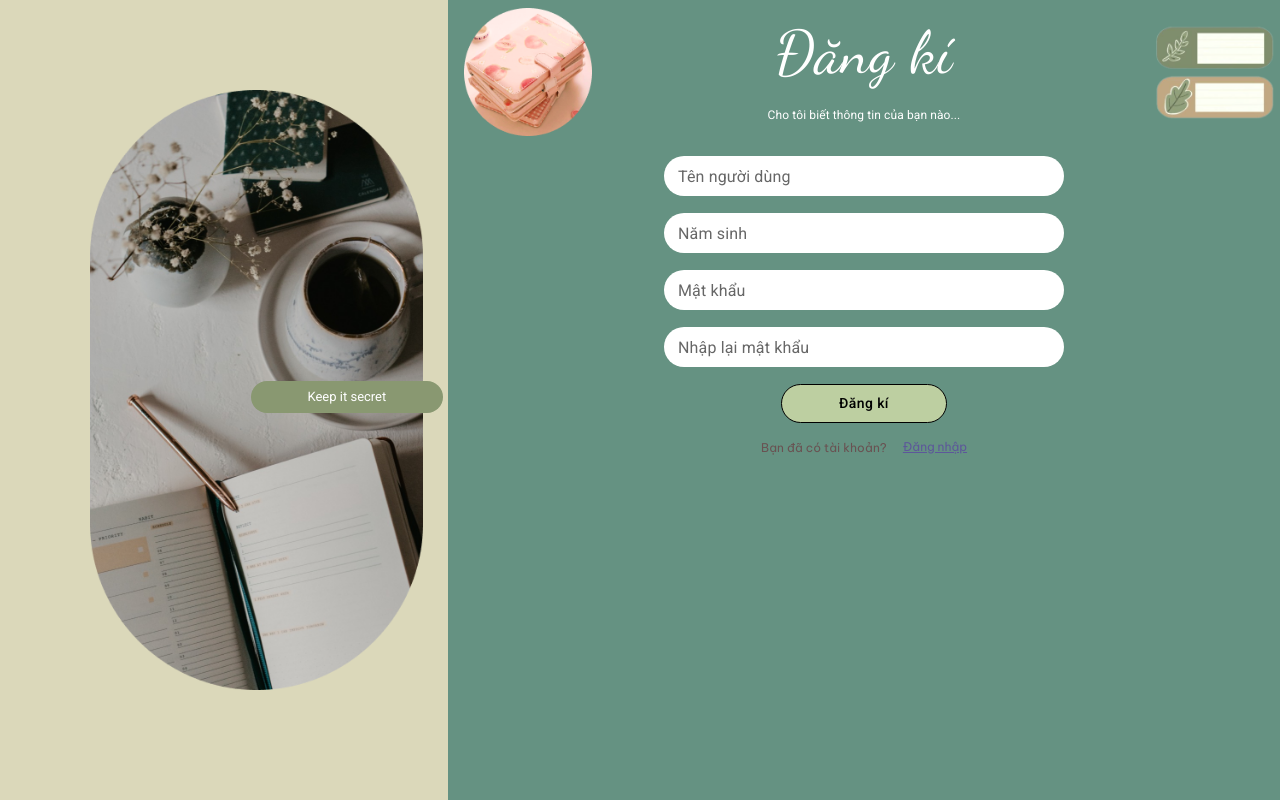
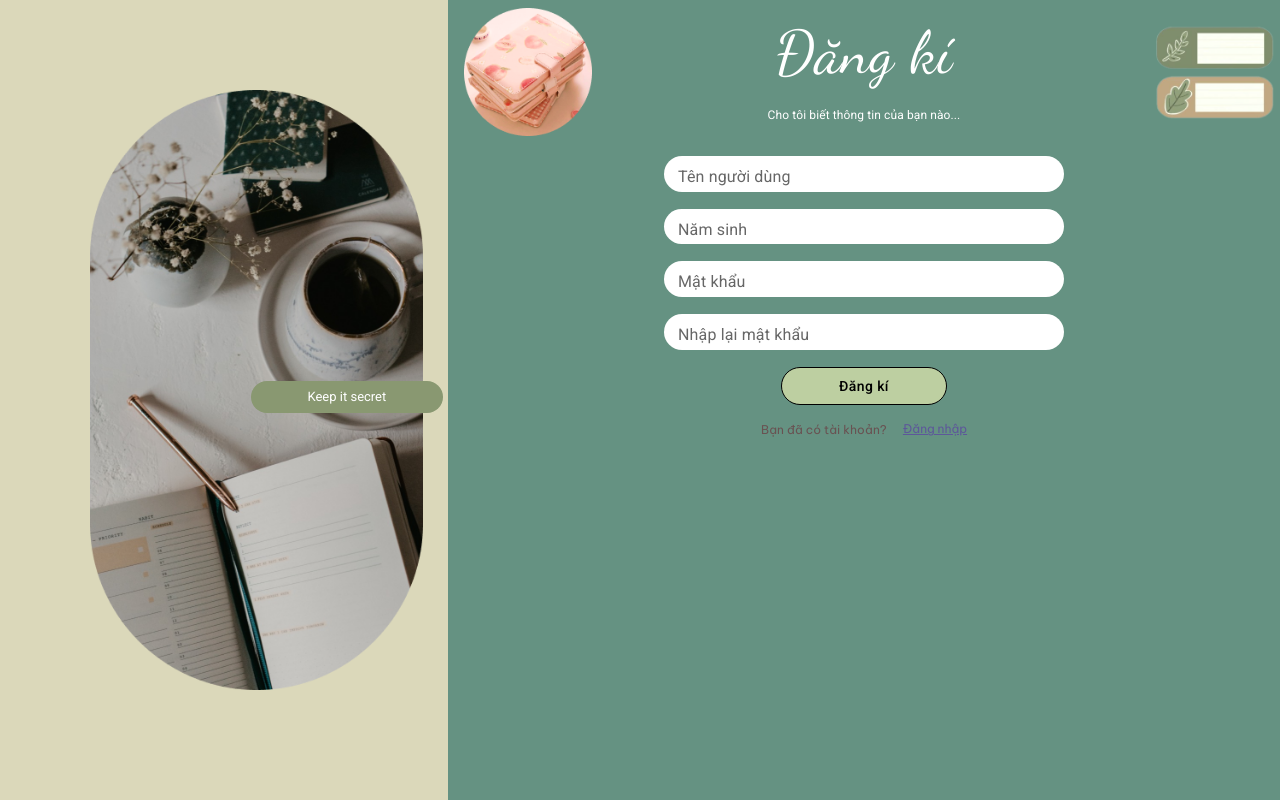
Before and after one commit to anhhdev2203/ElaineDiary, a React (Vite) app: page /register in a window 1280 px wide. Built offline with nearby package versions, Linux system fonts and the light colour scheme; a web font is replaced by a local one.

Commit message:
Login page

```diff
--- a/src/pages/Login/index.jsx
+++ b/src/pages/Login/index.jsx
@@ -129,7 +129,7 @@ function Login() {
             sx={{
               width: "100%",
               marginBottom: "8vh",
-              marginTop: "20vh",
+              marginTop: "16vh",
 
             }}>
             <Typography
@@ -139,7 +139,7 @@ function Login() {
                 textAlign: "center",
                 lineHeight: "normal",
                 fontWeight: 400,
-                fontSize: 64,
+                fontSize: 60,
 
 
               }}
@@ -177,7 +177,7 @@ function Login() {
               width:"60%" // Đặt border-radius theo ý muốn
             }}
             />
-            <p className='errorMsg'>{msgValidation.username}</p>
+            <p className='errorMsgLogin'>{msgValidation.username}</p>
 
             <TextField id="outlined-password-input"
               label="Mật khẩu"
@@ -195,7 +195,7 @@ function Login() {
               width:"60%"
             }}
             />
-            <p className='errorMsg'>{msgValidation.password}</p>
+            <p className='errorMsgLogin'>{msgValidation.password}</p>
 
             <Button variant="contained" onClick={handleLogin} className='buttonLogin'
               sx={{
--- a/src/pages/Login/login.css
+++ b/src/pages/Login/login.css
@@ -87,13 +87,10 @@
 }
 
 
-.errorMsg {
+.errorMsgLogin {
   color: #cc0000;
-  top: 0;
-  padding-right: 250px;
   margin-top: 1px !important;
   font-size: 8px;
   font-family: Be Vietnam Pro;
-  width: 400px;
-  padding-left: 45px !important;
+  padding-right: 200px !important;
 }
--- a/src/pages/Register/index.jsx
+++ b/src/pages/Register/index.jsx
@@ -213,6 +213,9 @@ function Register() {
                   username: e.target.value,
                 })
               }}
+              InputProps={{
+                style: { border: 'none', width: '100%', outline: 'none', fontSize: '13px' }, // Change the font size
+              }}
             />
             <p className='errorMsg'>{msgValidation.username}</p>
 
@@ -220,6 +223,9 @@ function Register() {
               sx={{
                 width: 400,
                 maxWidth: "80%"
+              }}
+              InputProps={{
+                style: { border: 'none', width: '100%', outline: 'none', fontSize: '13px' }, // Change the font size
               }}
               onChange={(e) => {
                 setAccount({
@@ -245,6 +251,9 @@ function Register() {
                 width: 400,
                 maxWidth: "80%"
               }}
+              InputProps={{
+                style: { border: 'none', width: '100%', outline: 'none', fontSize: '13px' }, // Change the font size
+              }}
             />
             <p className='errorMsg'>{msgValidation.password}</p>
 
@@ -262,6 +271,9 @@ function Register() {
                   ...account,
                   retakepassword: e.target.value,
                 })
+              }}
+              InputProps={{
+                style: { border: 'none', width: '100%', outline: 'none', fontSize: '13px' }, // Change the font size
               }}
             />
             <p className='errorMsg'>{msgValidation.retakepassword}</p>
--- a/src/pages/Register/register.css
+++ b/src/pages/Register/register.css
@@ -23,7 +23,7 @@
 /* Nhập dữ liệu */
 .css-1jy569b-MuiFormLabel-root-MuiInputLabel-root {
     padding-top: 12px !important;
-    font-size: 12px !important;
+    font-size: 10px !important;
 }
 
 .css-1jy569b-MuiFormLabel-root-MuiInputLabel-root.Mui-focused{
```
